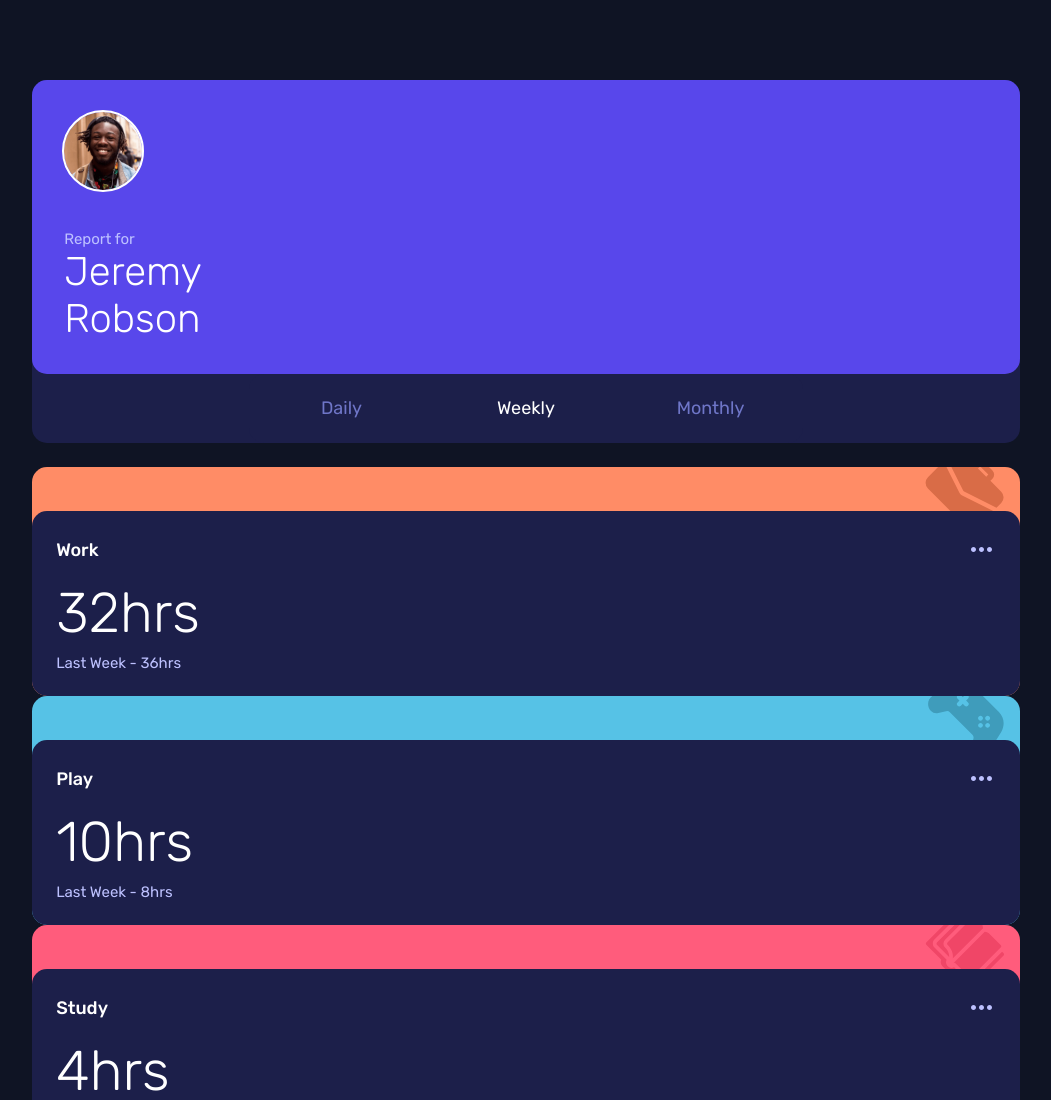
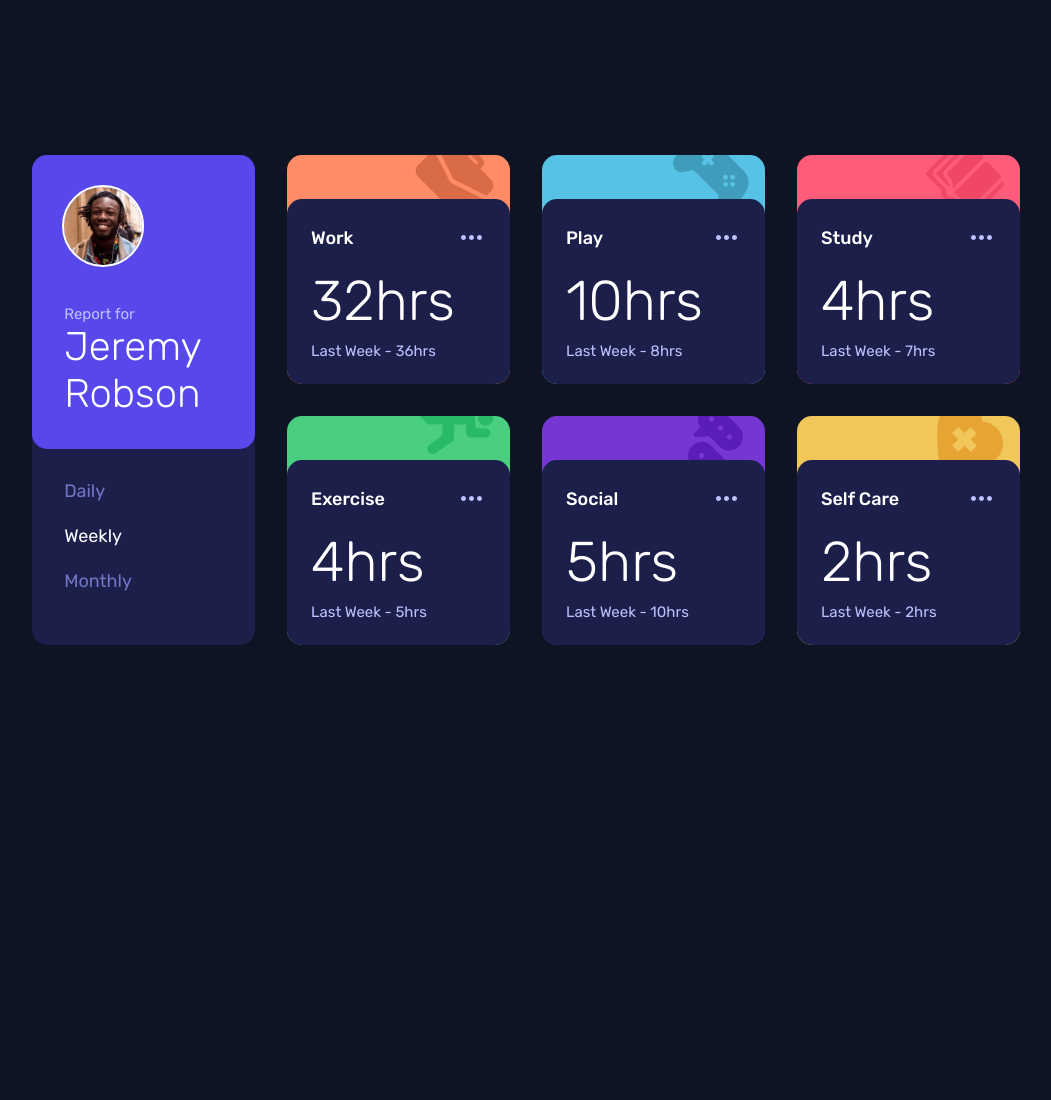
Before and after one commit to antoru/time-tracking-dashboard-main, a website: page index.html in a window 1280 px wide. Shown: the top 1100 px of the page, without its empty margins (114-1165 px from the left). After the commit the page ends 800 px from the top, so only its background shows below. Drawn offline with nearby package versions, Linux system fonts and the light colour scheme; files that its build step writes are made by us from their sources.

Commit message:
Align header and cards on a shared subgrid layout

```diff
--- a/index.html
+++ b/index.html
@@ -11,8 +11,8 @@
 	<body
 		class="bg-neutral-navy-950 text-white py-20 px-6 md:grid md:min-h-screen md:place-items-center"
 	>
-		<main class="w-full md:max-w-[85%] lg:max-w-[80.1725%]">
-			<header class="bg-neutral-navy-900 rounded-[0.938rem]">
+		<main class="w-full md:max-w-[85%] lg:max-w-[80.1725%] lg:grid lg:grid-cols-4 lg:gap-8">
+			<header class="bg-neutral-navy-900 rounded-[0.938rem] lg:row-span-2">
 				<div
 					class="headings lg:block bg-primary-purple-600 p-8 grid gap-6 grid-cols-[4rem_1fr] items-center rounded-[0.938rem]"
 				>
@@ -32,32 +32,32 @@
 					</h1>
 				</div>
 				<div
-					class="buttons pt-6 pb-6 grid grid-cols-3 bg-neutral-navy-900 rounded-[0.938rem] md:max-w-[56.0458%] mx-auto"
+					class="buttons pt-6 pb-6 grid grid-cols-3 bg-neutral-navy-900 rounded-[0.938rem] md:max-w-[56.0458%] mx-auto lg:max-w-none lg:grid-cols-1 lg:gap-6 lg:p-8"
 					role="group"
 					aria-label="Timeframe"
 				>
 					<button
 						aria-pressed="false"
-						class="cursor-pointer text-[1.125rem] leading-[1.313rem] text-neutral-purple-500 aria-pressed:text-white hover:text-white focus-visible:outline-2 focus-visible:outline-offset-2 focus-visible:outline-white"
+						class="cursor-pointer text-[1.125rem] leading-[1.313rem] text-neutral-purple-500 aria-pressed:text-white hover:text-white focus-visible:outline-2 focus-visible:outline-offset-2 focus-visible:outline-white lg:text-left"
 					>
 						Daily
 					</button>
 					<button
 						aria-pressed="true"
-						class="cursor-pointer text-[1.125rem] leading-[1.313rem] text-neutral-purple-500 aria-pressed:text-white hover:text-white focus-visible:outline-2 focus-visible:outline-offset-2 focus-visible:outline-white"
+						class="cursor-pointer text-[1.125rem] leading-[1.313rem] text-neutral-purple-500 aria-pressed:text-white hover:text-white focus-visible:outline-2 focus-visible:outline-offset-2 focus-visible:outline-white lg:text-left"
 					>
 						Weekly
 					</button>
 					<button
 						aria-pressed="false"
-						class="cursor-pointer text-[1.125rem] leading-[1.313rem] text-neutral-purple-500 aria-pressed:text-white hover:text-white focus-visible:outline-2 focus-visible:outline-offset-2 focus-visible:outline-white"
+						class="cursor-pointer text-[1.125rem] leading-[1.313rem] text-neutral-purple-500 aria-pressed:text-white hover:text-white focus-visible:outline-2 focus-visible:outline-offset-2 focus-visible:outline-white lg:text-left"
 					>
 						Monthly
 					</button>
 				</div>
 			</header>
 
-			<div class="cards mt-6">
+			<div class="cards mt-6 lg:mt-0 grid gap-6 md:grid-cols-3 lg:grid-cols-subgrid lg:grid-rows-subgrid lg:col-span-3 lg:row-span-2 lg:gap-[inherit]">
 				<!-- work -->
 				<div
 					class="card-outer pt-9.5 md:pt-8 lg:pt-11 bg-primary-orange-300 rounded-[0.938rem] bg-[url(../images/icon-work.svg)] bg-no-repeat bg-position-[top_-1rem_right_1rem]"
```
